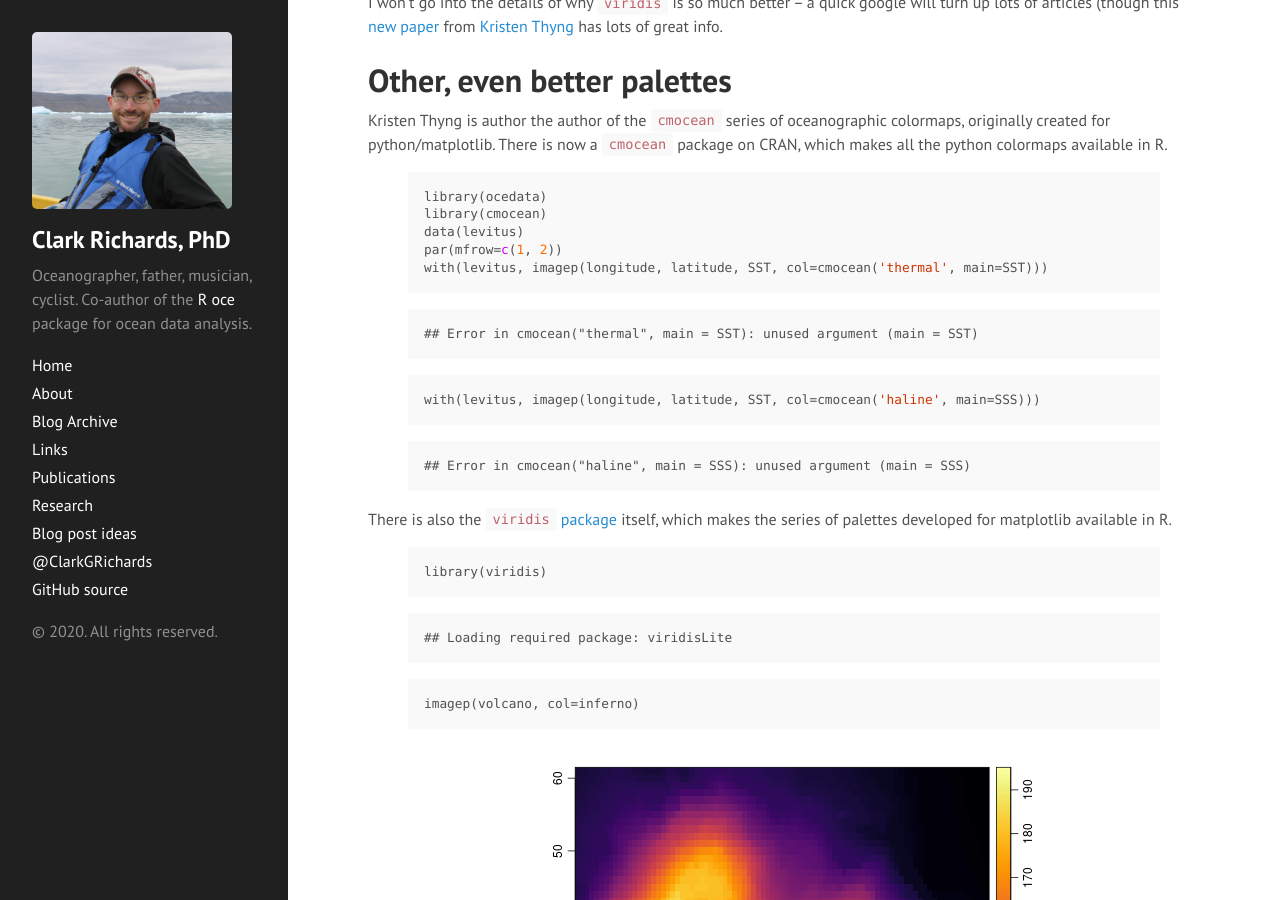
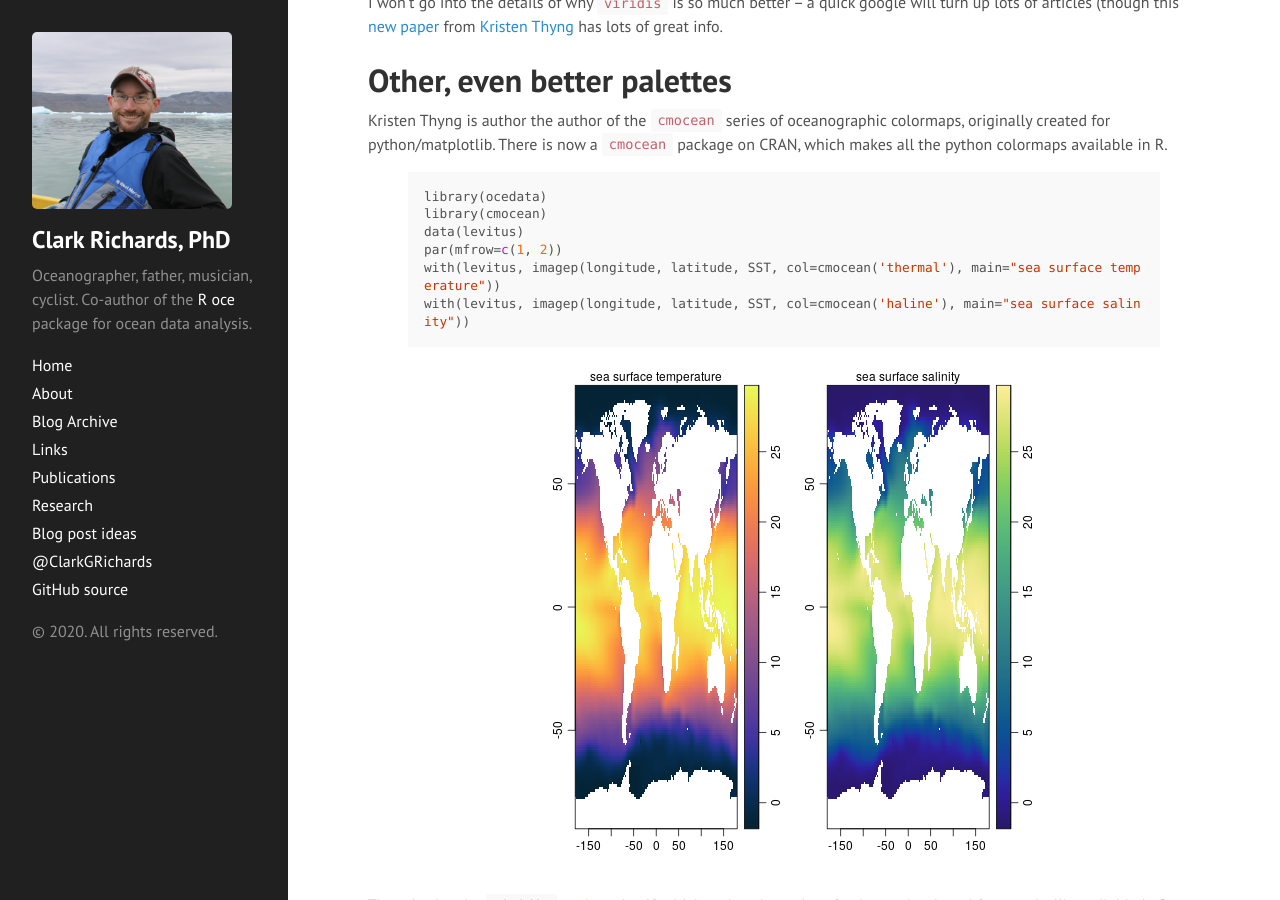
Before and after one commit to richardsc/richardsc.github.io, a Jekyll site: the page built from _posts/2020-08-17-a-new-default-colormap-for-oce.md, in a window 1280 px wide and 900 px high, scrolled down 1238 px. Built offline with Jekyll 4.4.1, drawn with Linux system fonts in a browser that asks for light colours; comment, search, counter and statistics services are not loaded.

Commit message:
new default palette post

````diff
--- a/_posts/2020-08-17-a-new-default-colormap-for-oce.md
+++ b/_posts/2020-08-17-a-new-default-colormap-for-oce.md
@@ -64,26 +64,11 @@ library(ocedata)
 library(cmocean)
 data(levitus)
 par(mfrow=c(1, 2))
-with(levitus, imagep(longitude, latitude, SST, col=cmocean('thermal', main=SST)))
+with(levitus, imagep(longitude, latitude, SST, col=cmocean('thermal'), main="sea surface temperature"))
+with(levitus, imagep(longitude, latitude, SST, col=cmocean('haline'), main="sea surface salinity"))
 {% endhighlight %}
 
-
-
-{% highlight text %}
-## Error in cmocean("thermal", main = SST): unused argument (main = SST)
-{% endhighlight %}
-
-
-
-{% highlight r %}
-with(levitus, imagep(longitude, latitude, SST, col=cmocean('haline', main=SSS)))
-{% endhighlight %}
-
-
-
-{% highlight text %}
-## Error in cmocean("haline", main = SSS): unused argument (main = SSS)
-{% endhighlight %}
+![plot of chunk unnamed-chunk-2](/figure/source/2020-08-17-a-new-default-colormap-for-oce/unnamed-chunk-2-1.png)
 
 There is also the [`viridis` package](https://cran.rstudio.com/web/packages/viridis/index.html) itself, which makes the series of palettes developed for matplotlib available in R.
 
--- a/_source/2020-08-17-a-new-default-colormap-for-oce.Rmd
+++ b/_source/2020-08-17-a-new-default-colormap-for-oce.Rmd
@@ -43,8 +43,8 @@ library(ocedata)
 library(cmocean)
 data(levitus)
 par(mfrow=c(1, 2))
-with(levitus, imagep(longitude, latitude, SST, col=cmocean('thermal', main=SST)))
-with(levitus, imagep(longitude, latitude, SST, col=cmocean('haline', main=SSS)))
+with(levitus, imagep(longitude, latitude, SST, col=cmocean('thermal'), main="sea surface temperature"))
+with(levitus, imagep(longitude, latitude, SST, col=cmocean('haline'), main="sea surface salinity"))
 ```
 
 There is also the [`viridis` package](https://cran.rstudio.com/web/packages/viridis/index.html) itself, which makes the series of palettes developed for matplotlib available in R.
````
Also changed, not shown: figure/source/2020-08-17-a-new-default-colormap-for-oce/unnamed-chunk-2-1.png.
